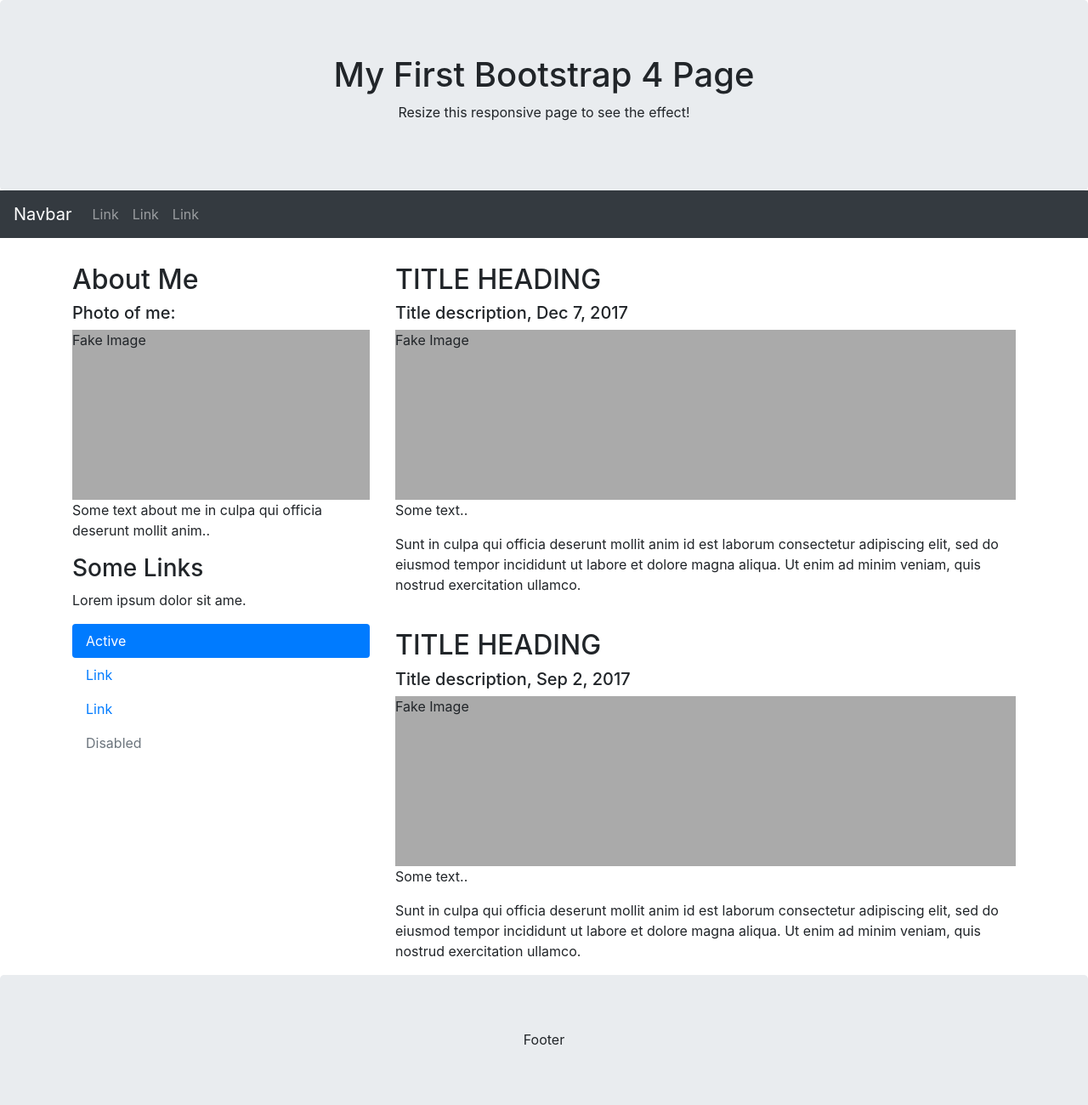
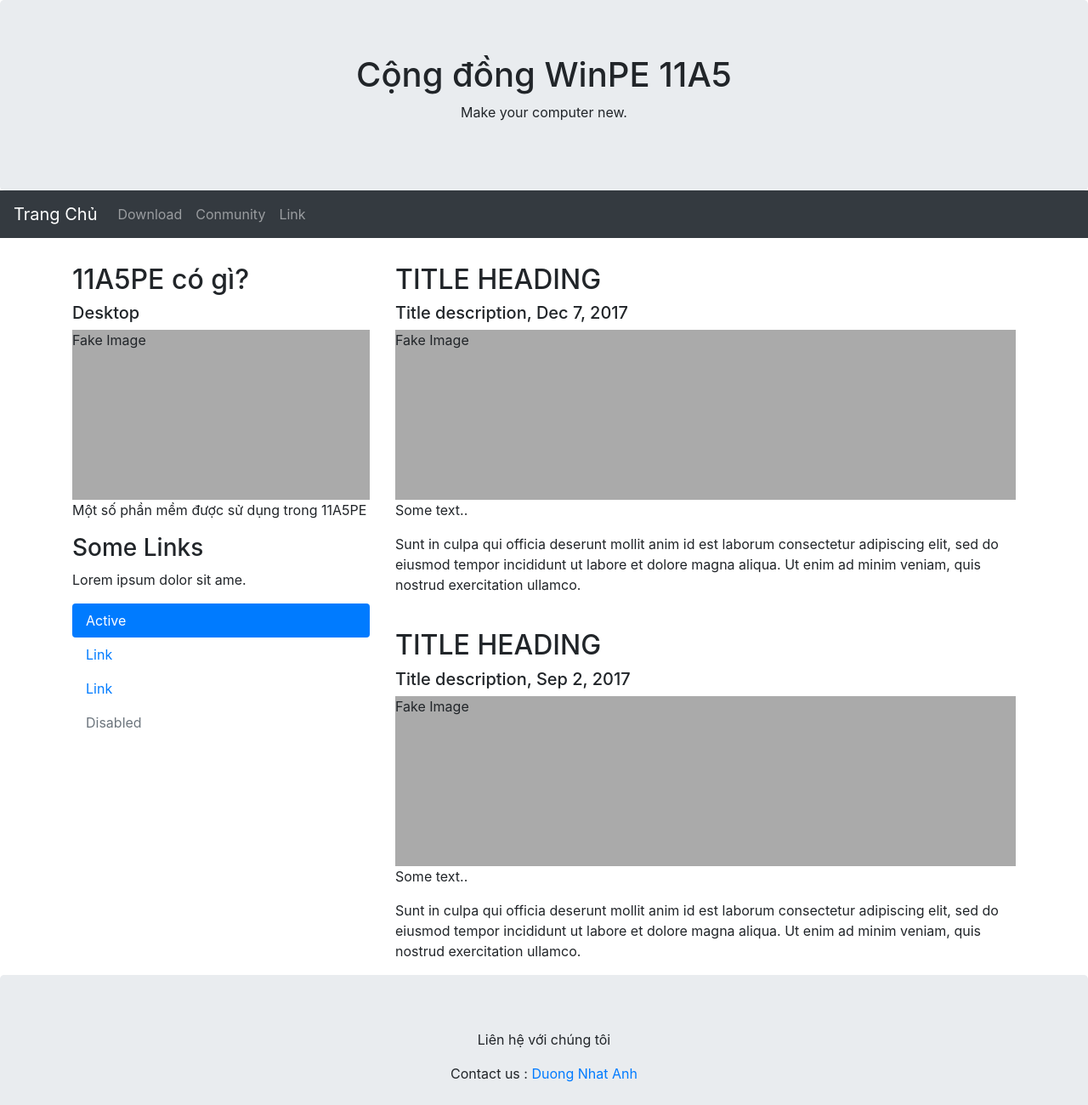
Before and after one commit to katorivn699/11a5pe, a plain HTML site: page index.html in a window 1280 px wide. Shown: the top 1300 px of the page at 85% size. Drawn offline with nearby package versions, Linux system fonts and the light colour scheme.

Commit message:
Update index.html

```diff
--- a/index.html
+++ b/index.html
@@ -1,7 +1,7 @@
 <!DOCTYPE html>
 <html lang="en">
 <head>
-  <title>Bootstrap 4 Website Example</title>
+  <title>WinPE 11A5</title>
   <meta charset="utf-8">
   <meta name="viewport" content="width=device-width, initial-scale=1">
   <link rel="stylesheet" href="https://maxcdn.bootstrapcdn.com/bootstrap/4.5.2/css/bootstrap.min.css">
@@ -18,22 +18,22 @@
 <body>
 
 <div class="jumbotron text-center" style="margin-bottom:0">
-  <h1>My First Bootstrap 4 Page</h1>
-  <p>Resize this responsive page to see the effect!</p>
+  <h1>Cộng đồng WinPE 11A5</h1>
+  <p>Make your computer new.</p>
 </div>
 
 <nav class="navbar navbar-expand-sm bg-dark navbar-dark">
-  <a class="navbar-brand" href="#">Navbar</a>
+  <a class="navbar-brand" href="#">Trang Chủ</a>
   <button class="navbar-toggler" type="button" data-toggle="collapse" data-target="#collapsibleNavbar">
     <span class="navbar-toggler-icon"></span>
   </button>
   <div class="collapse navbar-collapse" id="collapsibleNavbar">
     <ul class="navbar-nav">
       <li class="nav-item">
-        <a class="nav-link" href="#">Link</a>
+        <a class="nav-link" href="#">Download</a>
       </li>
       <li class="nav-item">
-        <a class="nav-link" href="#">Link</a>
+        <a class="nav-link" href="#">Conmunity</a>
       </li>
       <li class="nav-item">
         <a class="nav-link" href="#">Link</a>
@@ -45,10 +45,10 @@
 <div class="container" style="margin-top:30px">
   <div class="row">
     <div class="col-sm-4">
-      <h2>About Me</h2>
-      <h5>Photo of me:</h5>
+      <h2>11A5PE có gì?</h2>
+      <h5>Desktop</h5>
       <div class="fakeimg">Fake Image</div>
-      <p>Some text about me in culpa qui officia deserunt mollit anim..</p>
+      <p>Một số phần mềm được sử dụng trong 11A5PE</p>
       <h3>Some Links</h3>
       <p>Lorem ipsum dolor sit ame.</p>
       <ul class="nav nav-pills flex-column">
@@ -84,7 +84,8 @@
 </div>
 
 <div class="jumbotron text-center" style="margin-bottom:0">
-  <p>Footer</p>
+  <p>Liên hệ với chúng tôi</p>
+  <p>Contact us : <a href="https://www.facebook.com/Duong.Anh2212/">Duong Nhat Anh</a>
 </div>
 
 </body>
```
